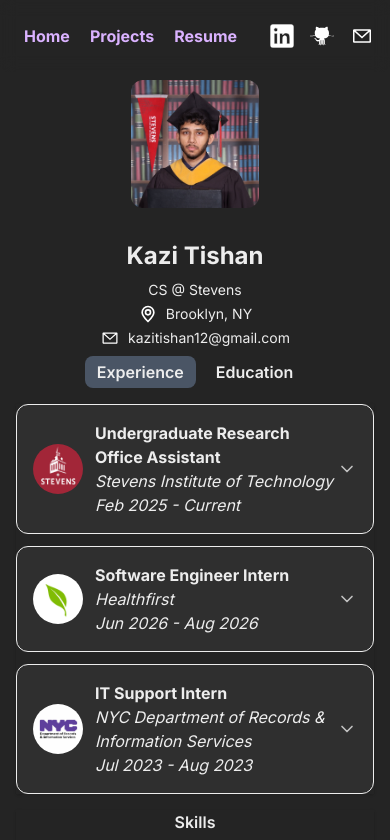
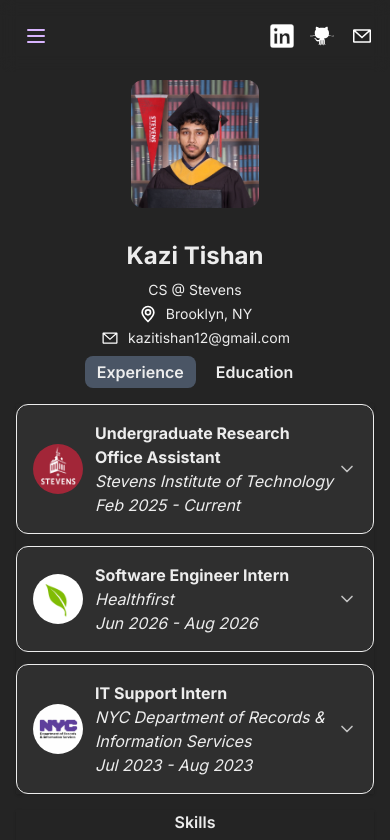
Before and after one commit to kazitishan/Portfolio, a Next.js app: page / in a window 390 px wide. Shown: the top 840 px of the page. Built offline with nearby package versions, Linux system fonts and the light colour scheme.

Commit message:
implemented a hamburger menu for the navbar

```diff
--- a/src/components/NavBar.jsx
+++ b/src/components/NavBar.jsx
@@ -1,9 +1,27 @@
+"use client";
+
+import { useState, useEffect, useRef } from "react";
 import Link from "next/link";
 import info from "@/data/info.json";
 
 const { profile, links, pages } = info;
 
+const linkClass = "flex items-center text-purple-300 text-base px-2 py-2 rounded hover:bg-white/10 transition font-bold";
+
 function NavBar() {
+  const [menuOpen, setMenuOpen] = useState(false);
+  const headerRef = useRef(null);
+
+  // Close the menu when clicking/tapping outside of it
+  useEffect(() => {
+    if (!menuOpen) return;
+    const handleClick = (e) => {
+      if (headerRef.current && !headerRef.current.contains(e.target)) setMenuOpen(false);
+    };
+    document.addEventListener("pointerdown", handleClick);
+    return () => document.removeEventListener("pointerdown", handleClick);
+  }, [menuOpen]);
+
   const socials = [
     { name: "LinkedIn", href: links.linkedin, icon: "/icons/linkedin.svg" },
     { name: "GitHub", href: links.github, icon: "/icons/github.svg" },
@@ -11,16 +29,28 @@ function NavBar() {
   ];
 
     return (
-      <header className="sticky top-0 z-50 backdrop-blur-sm">
+      <header ref={headerRef} className="sticky top-0 z-50 backdrop-blur-sm">
         <nav className="p-4 flex justify-between items-center">
-          { /* Pages */ }
-          <div className="flex gap-1 items-center">
+          { /* Pages (wide screens) */ }
+          <div className="hidden sm:flex gap-1 items-center">
             {pages.map((page) => (
-              <Link key={page.href} href={page.href} className="flex items-center text-purple-300 text-base px-2 py-2 rounded hover:bg-white/10 transition font-bold">
+              <Link key={page.href} href={page.href} className={linkClass}>
                 {page.name}
               </Link>
             ))}
           </div>
+
+          { /* Hamburger button (narrow screens) */ }
+          <button
+            type="button"
+            onClick={() => setMenuOpen((open) => !open)}
+            className="sm:hidden p-2 rounded hover:bg-white/10 transition"
+            aria-label={menuOpen ? "Close menu" : "Open menu"}
+            aria-expanded={menuOpen}
+            aria-controls="mobile-menu"
+          >
+            <img src={menuOpen ? "/icons/close.svg" : "/icons/menu.svg"} alt="" className="w-6 h-6" />
+          </button>
 
           { /* Socials */ }
           <div className="flex gap-4">
@@ -31,6 +61,17 @@ function NavBar() {
             ))}
           </div>
         </nav>
+
+        { /* Mobile menu */ }
+        {menuOpen && (
+          <div id="mobile-menu" className="sm:hidden absolute top-full left-4 -mt-2 p-2 flex flex-col gap-1 text-left bg-card rounded-lg shadow-lg min-w-36">
+            {pages.map((page) => (
+              <Link key={page.href} href={page.href} onClick={() => setMenuOpen(false)} className={linkClass}>
+                {page.name}
+              </Link>
+            ))}
+          </div>
+        )}
       </header>
     );
 }
```
Also changed, not shown: public/icons/close.svg (added), public/icons/menu.svg (added).
